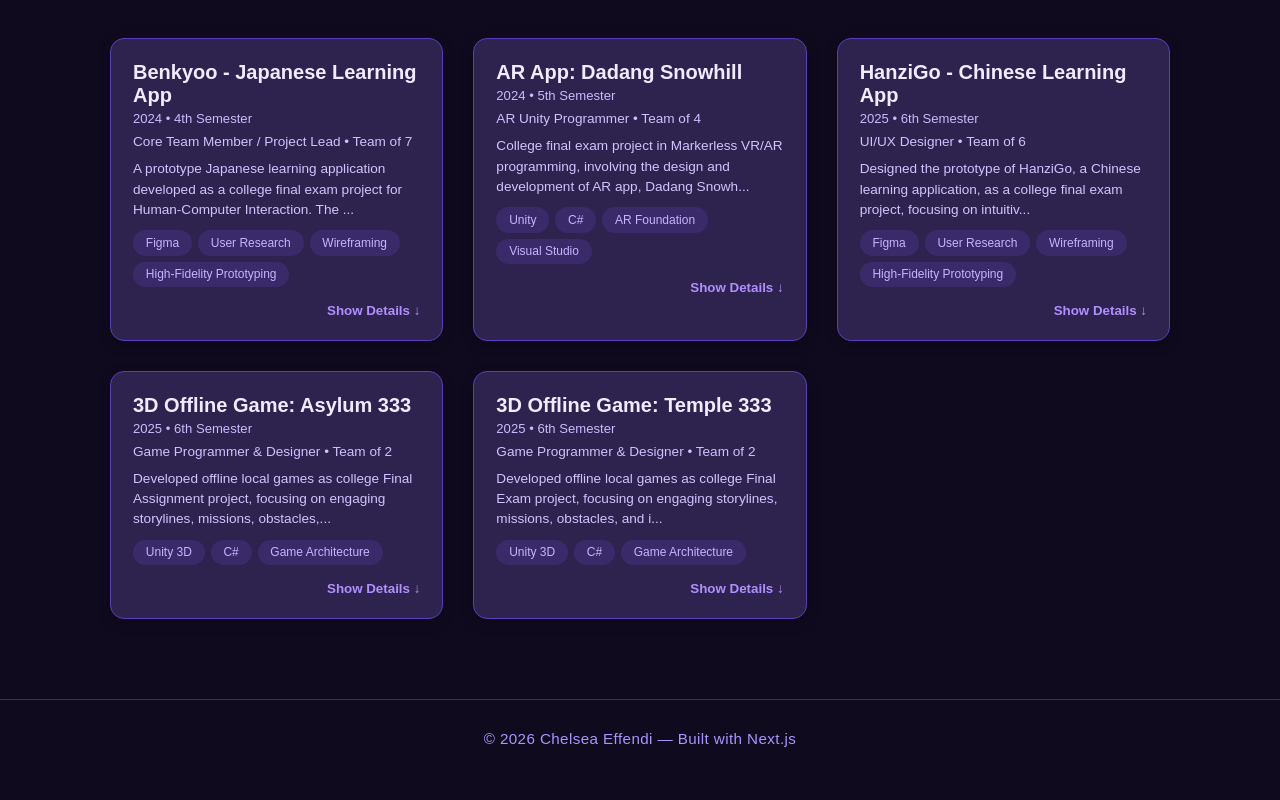
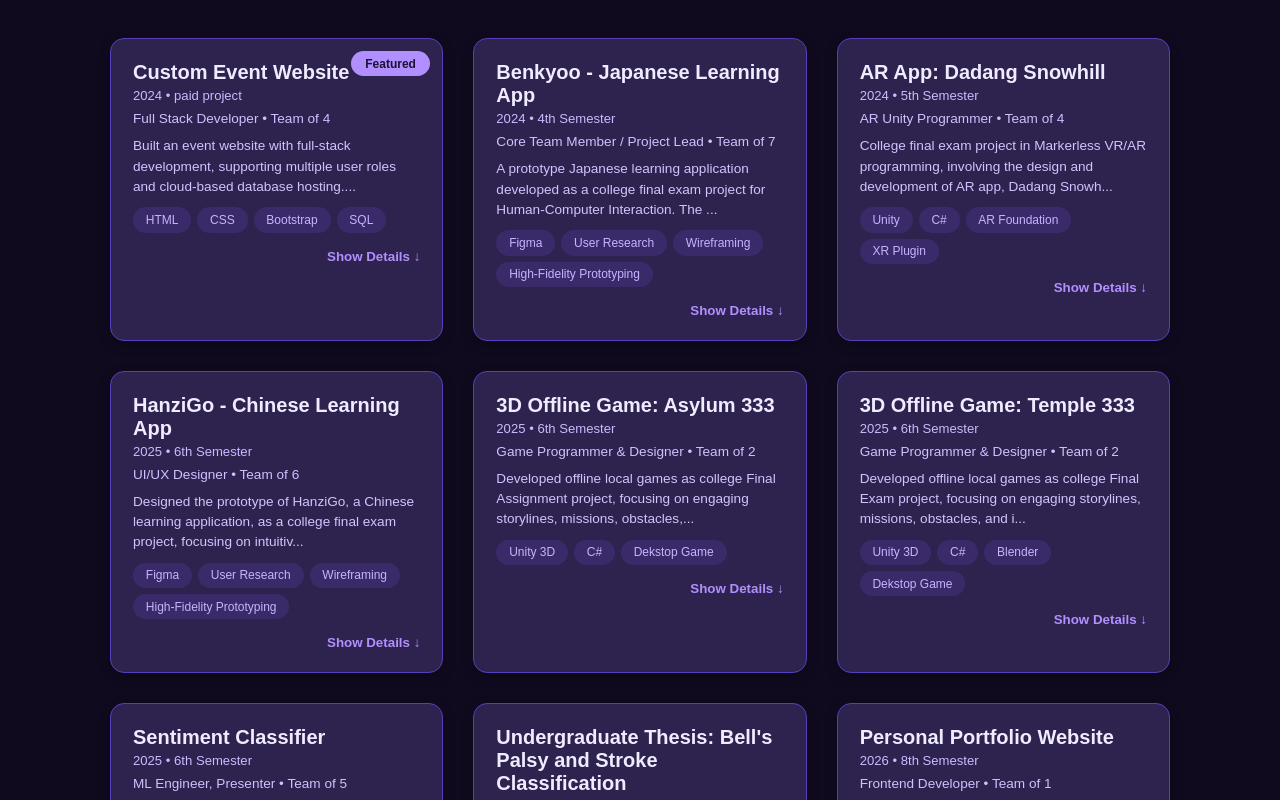
Before and after one commit to Chlsea24/chel-journey, a Next.js app: page /project_experience in a window 1280 px wide. Shown: the part 400-1200 px from the top of the page. Before the commit the page ends 1177 px from the top, so only its background shows below. Built offline with nearby package versions, Linux system fonts and the light colour scheme.

Commit message:
completed project_detail

```diff
--- a/src/app/components/about.tsx
+++ b/src/app/components/about.tsx
@@ -22,7 +22,7 @@ export default function About() {
         className={styles.text}
       >
         The name is Chelsea — a technology enthusiast exploring AI, machine
-        learning, and modern web technologies. I enjoy building things that look
+        learning, Game-AR-VR Dev, and Web technologies. I enjoy building things that look
         clean, work smoothly, and solve real problems.
       </motion.p>
 
@@ -33,7 +33,7 @@ export default function About() {
         className={styles.text}
       >
         Worked on my undergraduate thesis and currently open to an internship or full-time job! I love blending science, design,
-        and engineering into projects that feel meaningful.
+        and engineering into projects that feel meaningful and bring the real impact.
       </motion.p>
     </section>
   );
--- a/src/app/components/hero.tsx
+++ b/src/app/components/hero.tsx
@@ -41,7 +41,7 @@ export default function Hero() {
           whileTap={{ scale: 0.95 }}
         >
           <Link href="/project_experience" className={styles.buttonSecondary}>
-            Project Experience
+            Project Experiences
           </Link>
         </motion.div>
       </div>
--- a/src/app/components/projectcard.tsx
+++ b/src/app/components/projectcard.tsx
@@ -69,31 +69,21 @@ export default function ProjectCard({ project }: Props) {
           </div>
         )}
 
+        {/* HYPERLINKs */}
         {project.links && (
-          <div className={styles.links}>
-            {project.links.github && (
-              <a href={project.links.github} target="_blank">
-                GitHub
-              </a>
-            )}
-            {project.links.demo && (
-              <a href={project.links.demo} target="_blank">
-                APK
-              </a>
-            )}
-            |
-            {project.links.figma && (
-              <a href={project.links.figma} target="_blank">
-                Figma
-              </a>
-            )}
-            {project.links.video && (
-              <a href={project.links.video} target="_blank">
-                Video
-              </a>
-            )}
-          </div>
-        )}
+        <div className={styles.links}>
+          {Object.entries(project.links)
+            .filter(([, url]) => url)
+            .map(([label, url], index, array) => (
+              <span key={label}>
+                <a href={url} target="_blank">
+                  {label.charAt(0).toUpperCase() + label.slice(1)}
+                </a>
+                {index < array.length - 1 && " | "}
+              </span>
+            ))}
+        </div>
+      )}
       </div>
     )}
 
--- a/src/app/styles/projectcard.module.css
+++ b/src/app/styles/projectcard.module.css
@@ -83,6 +83,7 @@
 .section h4 {
   font-size: 0.88rem;
   color: #cbbaff;
+  margin-top: 1rem;
   margin-bottom: 0.4rem;
 }
 
--- a/src/data/project_detail.ts
+++ b/src/data/project_detail.ts
@@ -31,9 +31,11 @@ export type Project = {
 
   links?: {
     github?: string;
-    demo?: string;
+    web?: string;
+    app?: string;
     figma?: string;
     video?: string;
+    paper?: string;
   };
 
   featured?: boolean;
@@ -123,14 +125,14 @@ export const projects: Project[] = [
 
     contributions: [
       "Collaborated with the team to plan the storyline, missions, obstacles, UI design, and project report",
-      "Developed the entire program and application build, ensuring the apps ran as planned",
+      "Developed the entire program and mobile application build, ensuring the apps ran as planned",
       "Presented the final results to the course instructor and the class with the team"
     ],
 
-    techStack: ["Unity", "C#", "AR Foundation", "Visual Studio"],
+    techStack: ["Unity", "C#", "AR Foundation", "XR Plugin"],
 
     links: {
-      demo: "https://drive.google.com/file/d/1xmVjWhKSMj4Vw8ORHTKVhVe3qOQHOkAZ/view?usp=drive_link",
+      app: "https://drive.google.com/file/d/1xmVjWhKSMj4Vw8ORHTKVhVe3qOQHOkAZ/view?usp=drive_link",
       video: "https://drive.google.com/file/d/18gpQ-WQJqXnhfKXyr3EC6-0DSmJfYRlM/view?usp=drive_link"
     },
 
@@ -184,11 +186,10 @@ export const projects: Project[] = [
       "Presented the final games to the course instructor and classmates with the partner"
     ],
 
-    techStack: ["Unity 3D", "C#", "Game Architecture"],
+    techStack: ["Unity 3D", "C#", "Dekstop Game"],
 
-    impact: ["Successfully completed a college-level game project demonstrating full development workflow"],
     links: {
-      demo: "https://drive.google.com/file/d/1sWIDl7hu5cPGa-AqmKn-CWIrA1SgU3Wx/view?usp=drive_link",
+      app: "https://drive.google.com/file/d/1sWIDl7hu5cPGa-AqmKn-CWIrA1SgU3Wx/view?usp=drive_link",
       video: "https://drive.google.com/file/d/1HnW32BAmr67XgLOkS_-6PwnZ6YBIjsAB/view?usp=drive_link"
     }
   },
@@ -207,71 +208,156 @@ export const projects: Project[] = [
       "Developed offline local games as college Final Exam project, focusing on engaging storylines, missions, obstacles, and interactive UI design.",
 
     contributions: [
-      "Planned the storyline, missions, obstacles, UI design, and project report collaboratively with a partner",
       "Developed the complete program and animations, ensuring smooth gameplay",
-      "Presented the final games to the course instructor and classmates with the partner"
+      "Presented the final games to the course instructor and classmates with the partner",
+      "Collaborated with a Visual Communication Design (DKV) student to create game assets in Blender",
+      "Planned the storyline, missions, obstacles, UI design, and project report collaboratively with the partner"
     ],
 
-    techStack: ["Unity 3D", "C#", "Game Architecture"],
+    techStack: ["Unity 3D", "C#", "Blender", "Dekstop Game"],
 
-    impact: ["Successfully completed a college-level game project demonstrating full development workflow"],
     links: {
-      demo: "https://drive.google.com/file/d/1nrLJeu9bFzVVXzGCRMK2UvXiTUgy8id_/view?usp=drive_link",
+      app: "https://drive.google.com/file/d/1nrLJeu9bFzVVXzGCRMK2UvXiTUgy8id_/view?usp=drive_link",
       video: "https://drive.google.com/file/d/1jZLcidz-VABK3PLQIKCnVd-vTgp2RMpU/view?usp=drive_link"
     }
   },
-/*
+
+  {
+    id: "BigData-project",
+    title: "Sentiment Classifier",
+    category: "Machine Learning",
+
+    year: "2025",
+    semester: "6th Semester",
+    teamSize: 5,
+    role: "ML Engineer, Presenter",
+
+    overview:
+      "Developed a sentiment analysis classifier to detect review sentiment, analyze trends, and highlight key issues.",
+    contributions: [
+      "Collaborated with the team to discuss ideas, define objectives, and prepare the presentation",
+      "Mined data and developed the entire program, ensuring the model performed as planned",
+      "Presented the final results to the course instructor and class with the team"
+    ],
+    techStack: ["Python", "Pandas", "scikit-learn", "Jupyter Notebook"],
+
+    impact: [
+      "Provided insights into sentiment trends and frequently mentioned issues",
+      "Identified features and services needing improvement based on user feedback",
+      "appnstrated practical application of machine learning on large-scale review data"
+    ]
+  },
+
+  {
+    id: "custom-web-project",
+    title: "Custom Event Website",
+    category: "Web Development",
+
+    year: "2024",
+    semester: "paid project",
+    teamSize: 4,
+    role: "Full Stack Developer",
+
+    overview:
+      "Built an event website with full-stack development, supporting multiple user roles and cloud-based database hosting.",
+    contributions: [
+      "Collaborated on initial website design and prototype",
+      "Developed back-end and front-end features using Bootstrap and SQL",
+      "Implemented multiple user roles: guest, operator, admin, and master admin",
+      "Participated in client meetings to present the monthly progress"
+    ],
+
+    techStack: ["HTML", "CSS", "Bootstrap", "SQL"],
+    impact: ["Website is used frequently for recurring events", "Enabled efficient management with multiple user roles"],
+    featured: true
+  },
+
+  {
+    id: "undergaduate-thesis-project",
+    title: "Undergraduate Thesis: Bell's Palsy and Stroke Classification",
+    category: "Computer Vision",
+    /* "UI/UX", "Web Development", "Computer Vision", "Machine Learning", "Game Development", "Translation", "Multimedia", "Other"; */
+
+    year: "2025",
+    semester: "7th Semester",
+    teamSize: 1,
+    role: "Sole Developer / Researcher",
+
+    overview:
+      "Developed a reproducible facial analysis workflow for Bell's Palsy and Stroke identification using interpretable SVM models.",
+    contributions: [
+      "Built a facial landmark extraction pipeline using MediaPipe FaceMesh",
+      "Engineered asymmetry-based features and trained SVM (RBF) models with GridSearch optimization",
+      "Identified limitations of static-image analysis and upper facial weakness patterns",
+      "Implemented fully reproducible workflow in Python (VS Code) ensuring model interpretability"
+    ],
+
+    techStack: ["Python", "MediaPipe", "SVM", "Grid Search"],
+    impact: ["Provided interpretable, reproducible pipeline suitable for clinical research"],
+    links: {
+      /* web: "https://identifikasi-bpst-mfm-svmgd.streamlit.app/", */
+      video:"https://drive.google.com/file/d/192-EoPNnAe-fYXAGJUm2aVylDg99_zXT/view?usp=drive_link",
+    }
+  },
+
   {
     id: "portfolio-website",
     title: "Personal Portfolio Website",
     category: "Web Development",
 
-    year: "2025",
-    semester: "Final Year",
+    year: "2026",
+    semester: "8th Semester",
     teamSize: 1,
     role: "Frontend Developer",
 
     overview:
-      "A responsive portfolio website built to showcase multi-disciplinary projects with dynamic filtering system.",
+      "Developed a personal portfolio website to showcase projects, skills, and experience. The site includes interactive tabs, animated project cards, and responsive layout.",
 
     contributions: [
-      "Developed responsive layout using Next.js",
-      "Implemented category filter tabs system",
-      "Designed modular component structure",
-      "Optimized SEO metadata"
+      "Designed and implemented the overall site structure using Next.js App Router.",
+      "Built reusable components like ProjectCard, Header, Tabs, and Footer.",
+      "Created dynamic tabs for project categories with counters and smooth fade animations.",
+      "Integrated CSS Modules for modular styling, ensuring theme consistency across pages.",
+      "Implemented responsive layout for desktop and mobile devices.",
+      "Optimized images and content for performance and SEO."
     ],
 
-    techStack: ["Next.js", "TypeScript", "CSS Modules"],
+    techStack: ["Next.js", "TypeScript", "CSS Modules", "Framer Motion", "Vercel"],
+
+    impact: [
+      "Portfolio serves as a  showcase for potential employers and collaborators.",
+      "Demonstrates skills in modern web development and interactive UI design.",
+      "Provides a scalable template for future projects and updates."
+    ],
 
     links: {
-      demo: "https://your-portfolio-link.com"
+      app: "https://chel-journey.vercel.app/"
     }
   },
 
+  /* Template
   {
-    id: "short-film-production",
-    title: "Short Film Production Project",
-    category: "Multimedia",
+    id: "xxx-project",
+    title: "xxx",
+    category: "Other",
 
-    year: "2022",
-    semester: "2nd Semester",
-    teamSize: 6,
-    role: "Video Editor",
+    year: "2025",
+    semester: "6th Semester",
+    teamSize: 2,
+    role: "xxx",
 
     overview:
-      "A short cinematic video project focused on storytelling and visual composition.",
-
+      "xxx",
     contributions: [
-      "Edited video using professional editing software",
-      "Performed color grading and audio balancing",
-      "Structured narrative pacing",
-      "Delivered final production for public screening"
+      "xxx"
     ],
 
-    techStack: ["Adobe Premiere", "Color Grading", "Storyboarding"],
+    techStack: [],
+
+    impact: [],
 
     links: {
-      video: "https://youtube-link.com"
+      app: "xxx"
     }
-  } */
+  }, */
 ]
```
